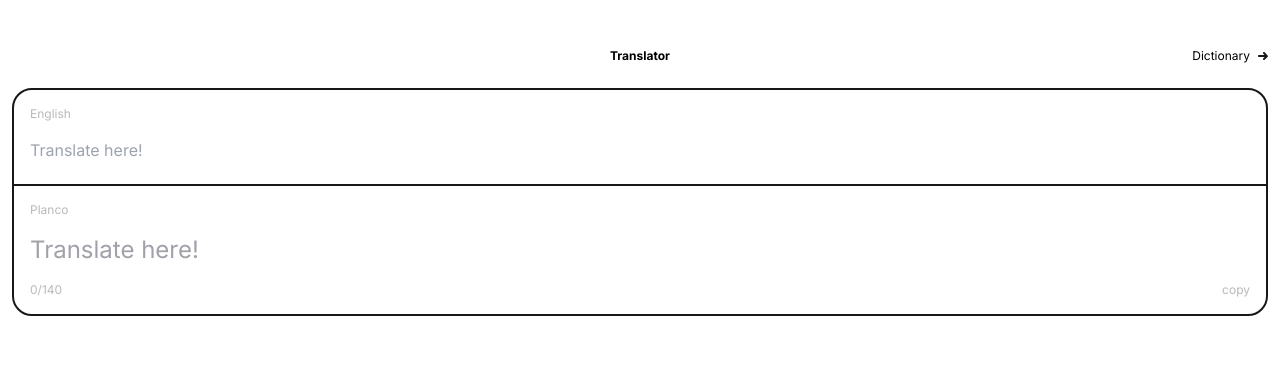
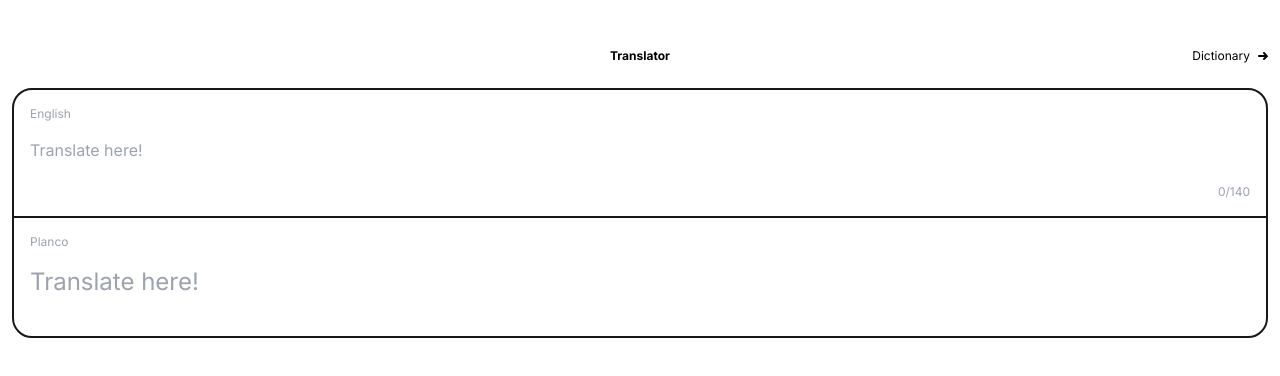
Before and after one commit to JayWaddy/Hayo, a Next.js app: page / in a window 1280 px wide. Shown: the top 376 px of the page. Built offline with nearby package versions, Linux system fonts and the light colour scheme.

Commit message:
Theme setup & language converter

```diff
--- a/app/components/languageConverter.tsx
+++ b/app/components/languageConverter.tsx
@@ -5,38 +5,34 @@ import { useRef, useState, useEffect } from "react";
 import { ClearIcon } from "./icons";
 
 export default function LanguageConverter() {
-  const [textAreaValue, setTextAreaValue] = useState<string>("");
+  const [inputValue, setInputValue] = useState<string>("");
   const [outputValue, setOutputValue] = useState<string>("");
-  const textAreaRef = useRef<HTMLTextAreaElement>(null!);
+  const inputRef = useRef<HTMLTextAreaElement>(null!);
   const outputRef = useRef<HTMLTextAreaElement>(null!);
 
   const characterMaxLength = 140;
-  const isInput = textAreaValue !== "";
+  const isInput = inputValue !== "";
   const placeholderText = "Translate here!";
 
   useEffect((): void => {
-    if (textAreaRef) {
-      textAreaRef.current.style.height = "auto";
-      const scrollHeight = textAreaRef.current.scrollHeight;
+    if (inputRef) {
+      inputRef.current.style.height = "auto";
+      outputRef.current.style.height = "auto";
+      const inputScrollHeight = inputRef.current.scrollHeight;
+      const scrollHeight = outputRef.current.scrollHeight;
 
-      textAreaRef.current.style.height = scrollHeight + "px";
+      inputRef.current.style.height = inputScrollHeight + "px";
+      outputRef.current.style.height = scrollHeight + "px";
     }
 
     // Placeholder for translation functionality
-    setOutputValue(textAreaValue);
-  }, [textAreaRef, textAreaValue]);
+    setOutputValue(inputValue);
+  }, [inputRef, inputValue]);
 
   const clearInputValue = (): void => {
-    setTextAreaValue("");
-    textAreaRef.current.focus();
-  };
-
-  const resizeTextArea = (event: ChangeEvent<HTMLTextAreaElement>): void => {
-    const height = event.target.style.height;
-    height == "0";
-
-    const scrollHeight = event.target.scrollHeight + "px";
-    height == scrollHeight;
+    setInputValue("");
+    setOutputValue("");
+    inputRef.current.focus();
   };
 
   const copyOutputText = () => {
@@ -45,47 +41,58 @@ export default function LanguageConverter() {
 
   return (
     <div className="border-ui">
-      <div className="w-full h-full border-b-2 border-black p-4">
+      <div className="relative w-full h-full border-b-2 border-skin-base p-4">
         <div className="relative flex">
           <span className="left-0 text-info">English</span>
           {isInput && (
-            <button
-              className="absolute right-0 translate-x-1 -translate-y-1"
-              onClick={clearInputValue}
-            >
+            <button className="absolute right-0 " onClick={clearInputValue}>
               <ClearIcon />
             </button>
           )}
         </div>
         <textarea
-          className="mt-4 w-full resize-none outline-none"
+          className="my-4 w-full rounded-sm placeholder:text-skin-muted
+          resize-none outline-none"
           name="input"
           placeholder={placeholderText}
           rows={1}
           maxLength={characterMaxLength}
           autoFocus={true}
-          value={textAreaValue}
-          onChange={(event): void => setTextAreaValue(event.target.value)}
-          ref={textAreaRef}
+          value={inputValue}
+          onChange={(event): void => setInputValue(event.target.value)}
+          ref={inputRef}
         />
+        <div className="relative mt-4">
+          <span className="absolute right-0 bottom-0 text-info">
+            {isInput ? inputRef.current?.textLength : 0}/{characterMaxLength}
+          </span>
+        </div>
       </div>
       <div className="p-4">
         <span className="flex text-info">Planco</span>
-        <span
-          className={`flex h-auto break-all my-4 text-2xl
-            ${!isInput && "text-zinc-400"}`}
+        <textarea
+          readOnly
+          className={`
+          my-4 w-full resize-none outline-none overflow-hidden
+          text-2xl break-allplaceholder:text-skin-muted
+          ${!isInput && "text-skin-muted"}`}
+          name="output"
+          placeholder={placeholderText}
+          rows={1}
+          value={outputValue}
           ref={outputRef}
-        >
-          {isInput ? outputValue : placeholderText}
-        </span>
-        <div className="flex justify-between">
-          <span className="flex text-info">
-            {isInput ? textAreaRef.current?.textLength : 0}/{characterMaxLength}
-          </span>
-          <button className="text-info" onClick={copyOutputText}>
-            copy
-          </button>
-        </div>
+        />
+
+        {isInput && (
+          <div className="relative mt-4">
+            <button
+              className="absolute bottom-0 right-0 copy-button"
+              onClick={copyOutputText}
+            >
+              copy
+            </button>
+          </div>
+        )}
       </div>
     </div>
   );
--- a/app/globals.css
+++ b/app/globals.css
@@ -2,22 +2,41 @@
 @tailwind components;
 @tailwind utilities;
 
-:root {
-  --pinned: "#00E268";
-  --border-radius: "20px";
+@layer base {
+  :root {
+    --color-primary: #00e268;
+    --color-error: #f87171;
+
+    --color-bg-base: #ffffff;
+    --color-bg-pinned: #f2fdf7;
+
+    --color-icon-base: #18181b;
+    --color-icon-muted: #9ca3af;
+    --color-icon-pinned: #00e268;
+
+    --color-border-base: #18181b;
+    --color-border-muted: #9ca3af;
+
+    --color-text-base: #18181b;
+    --color-text-muted: #9ca3af;
+  }
 }
 
 @layer components {
   .text-info {
-    @apply text-xs opacity-30 text-black;
+    @apply text-xs text-skin-muted;
+  }
+
+  .copy-button {
+    @apply w-14 h-6 text-xs font-semibold text-skin-base border-2 border-skin-base rounded-[20px] bg-skin-base;
   }
 
   .border-ui {
-    @apply border-2 border-black rounded-[20px] bg-white;
+    @apply border-2 border-skin-base rounded-[20px] bg-skin-base;
   }
 
   .border-card {
-    @apply border-2 border-black border-opacity-5 rounded-2xl bg-white;
+    @apply border-2 border-skin-base border-opacity-5 rounded-2xl bg-skin-base;
   }
 }
 
--- a/tailwind.config.ts
+++ b/tailwind.config.ts
@@ -8,8 +8,24 @@ const config: Config = {
   ],
   theme: {
     extend: {
-      colors: {
-        black: "rgb(24 24 27)",
+      textColor: {
+        skin: {
+          base: "var(--color-text-base)",
+          muted: "var(--color-text-muted)",
+        },
+      },
+      backgroundColor: {
+        skin: {
+          base: "var(--color-bg-base)",
+          pinned: "var(--color-bg-pinned)",
+        },
+      },
+      borderColor: {
+        skin: {
+          base: "var(--color-border-base)",
+          muted: "var(--color-border-muted)",
+          pinned: "var(--color-primary)",
+        },
       },
       backgroundImage: {
         "gradient-radial": "radial-gradient(var(--tw-gradient-stops))",
```
